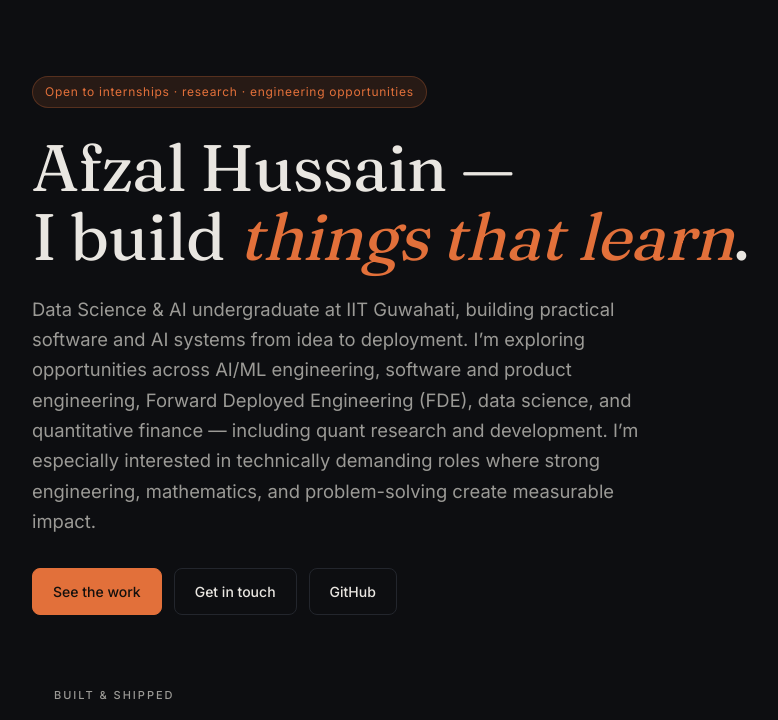
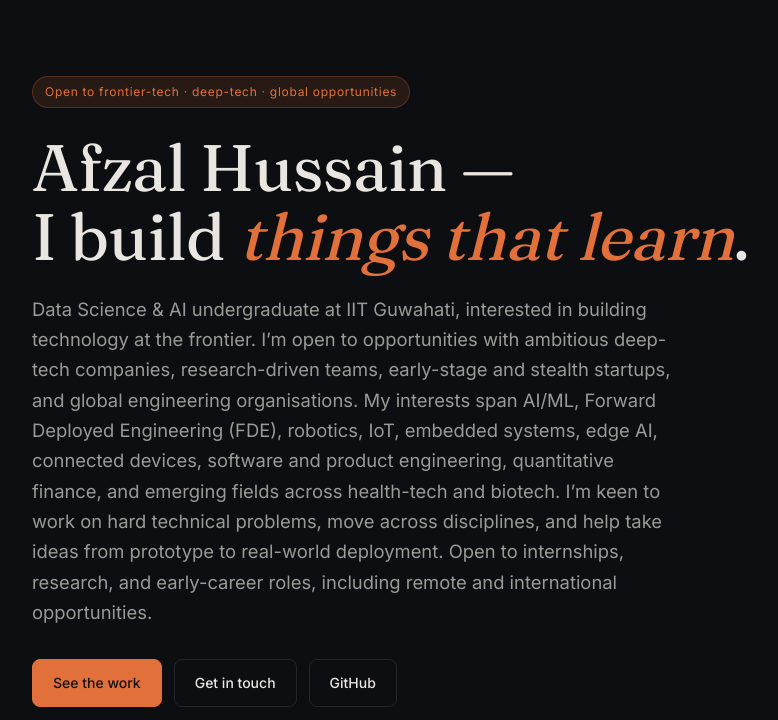
Before and after one commit to Afzu01/Afzu01.github.io, a plain HTML site: page index.html in a window 1280 px wide. Shown: the top 720 px of the page, without its empty margins (138-916 px from the left). Drawn offline with Linux system fonts and the light colour scheme.

Commit message:
Position portfolio for frontier and deep-tech opportunities

```diff
--- a/index.html
+++ b/index.html
@@ -105,9 +105,9 @@ footer{padding:36px 0 54px;color:var(--muted);font-size:13px;border-top:1px soli
 <body>
 
 <header class="wrap hero">
-  <span class="tag">Open to internships · research · engineering opportunities</span>
+  <span class="tag">Open to frontier-tech · deep-tech · global opportunities</span>
   <h1>Afzal Hussain —<br>I build <em>things that learn</em>.</h1>
-  <p>Data Science &amp; AI undergraduate at IIT Guwahati, building practical software and AI systems from idea to deployment. I’m exploring opportunities across AI/ML engineering, software and product engineering, Forward Deployed Engineering (FDE), data science, and quantitative finance — including quant research and development. I’m especially interested in technically demanding roles where strong engineering, mathematics, and problem-solving create measurable impact.</p>
+  <p>Data Science &amp; AI undergraduate at IIT Guwahati, interested in building technology at the frontier. I’m open to opportunities with ambitious deep-tech companies, research-driven teams, early-stage and stealth startups, and global engineering organisations. My interests span AI/ML, Forward Deployed Engineering (FDE), robotics, IoT, embedded systems, edge AI, connected devices, software and product engineering, quantitative finance, and emerging fields across health-tech and biotech. I’m keen to work on hard technical problems, move across disciplines, and help take ideas from prototype to real-world deployment. Open to internships, research, and early-career roles, including remote and international opportunities.</p>
   <div class="cta">
     <a class="btn primary" href="#projects">See the work</a>
     <a class="btn" href="#contact">Get in touch</a>
```
